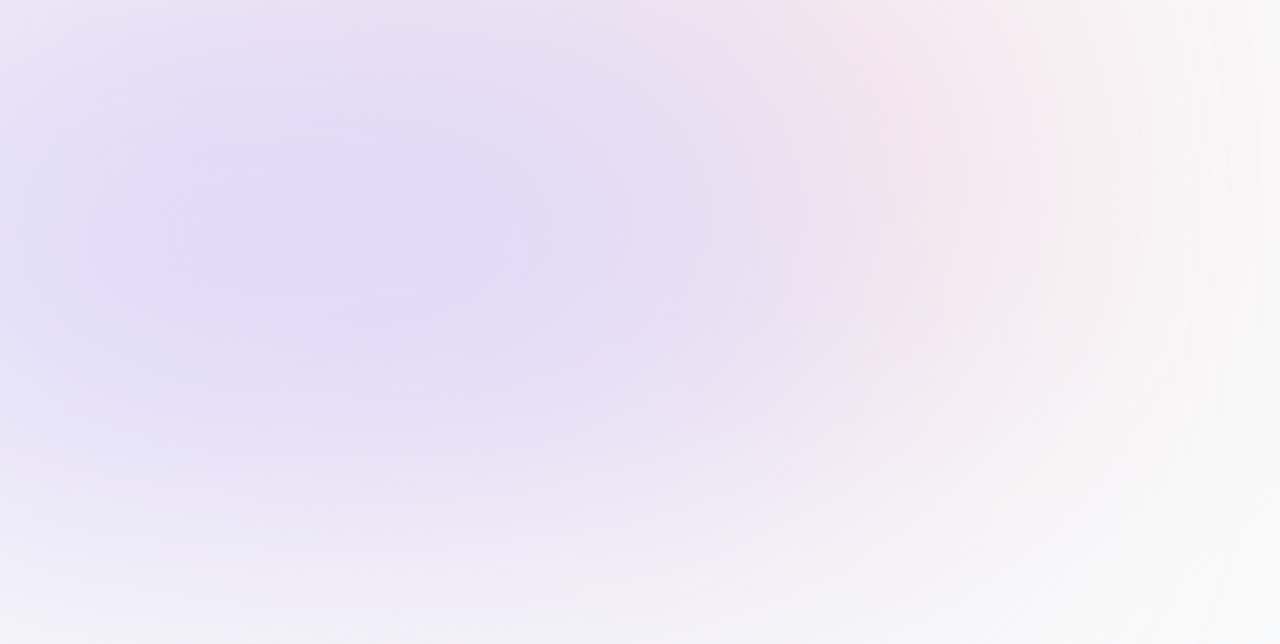
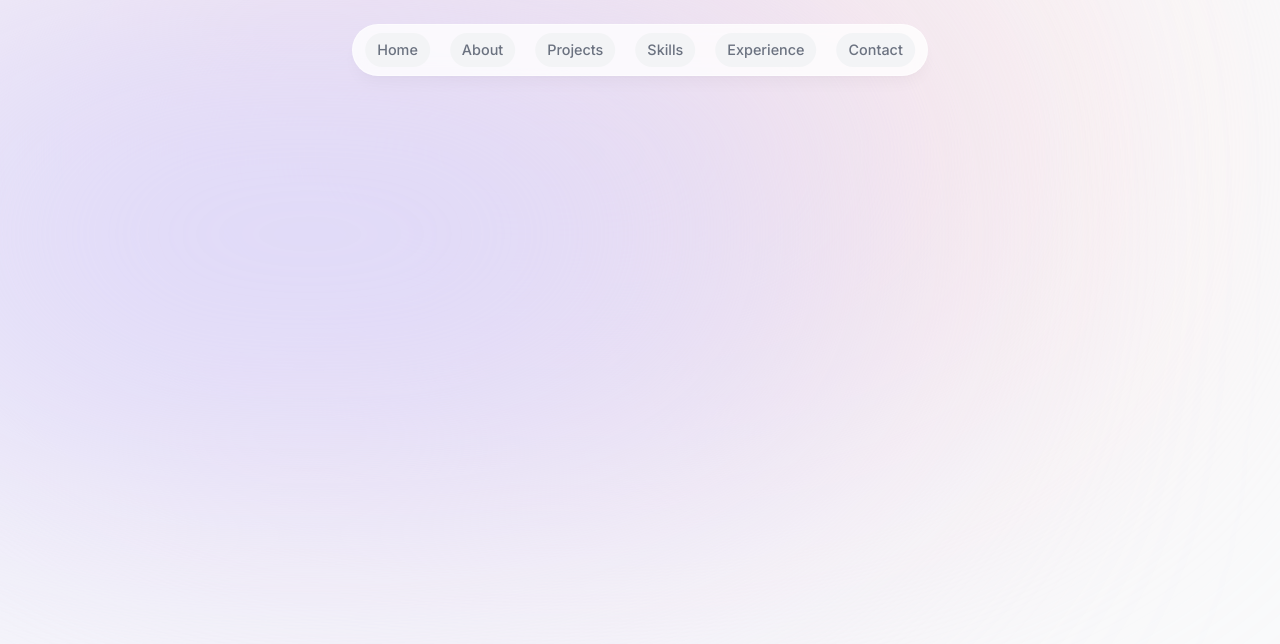
Before and after one commit to JvPedrosa/my-portfolio.github.io, a Next.js app: page / in a window 1280 px wide. Shown: the top 644 px of the page. Built offline with nearby package versions, Linux system fonts and the light colour scheme.

Commit message:
Add Header component to layout.tsx

```diff
--- a/app/layout.tsx
+++ b/app/layout.tsx
@@ -1,6 +1,7 @@
 import type { Metadata } from "next";
 import { Inter } from "next/font/google";
 import "./globals.css";
+import Header from "@/components/header";
 
 const inter = Inter({ subsets: ["latin"] });
 
@@ -21,6 +22,8 @@
       >
         <div className="bg-[#fbe2e3] absolute top-[-6rem] -z-10 right-[11rem] h-[31.25rem] w-[31.25rem] rounded-full blur-[10rem] sm:w-[68.75rem] dark:bg-[#946263]"></div>
         <div className="bg-[#dbd7fb] absolute top-[-1rem] -z-10 left-[-35rem] h-[31.25rem] w-[50rem] rounded-full blur-[10rem] sm:w-[68.75rem] md:left-[-33rem] lg:left-[-28rem] xl:left-[-15rem] 2xl:left-[-5rem] dark:bg-[#676394]"></div>
+
+        <Header />
         {children}
       </body>
     </html>
--- /dev/null
+++ b/components/header.tsx
@@ -0,0 +1,51 @@
+"use client";
+
+import React from "react";
+import { motion } from "framer-motion";
+import { links } from "@/lib/data";
+import Link from "next/link";
+import clsx from "clsx";
+
+export default function Header() {
+  return (
+    <header className="z-[999] relative">
+      <motion.div
+        className="fixed top-0 left-1/2 h-[4.5rem] w-full rounded-none border border-white border-opacity-40 bg-white bg-opacity-80 shadow-lg shadow-black/[0.03] backdrop-blur-[0.5rem] sm:top-6 sm:h-[3.25rem] sm:w-[36rem] sm:rounded-full dark:bg-gray-950 dark:border-black/40 dark:bg-opacity-75"
+        initial={{ y: -100, x: "-50%", opacity: 0 }}
+        animate={{ y: 0, x: "-50%", opacity: 1 }}
+      ></motion.div>
+
+      <nav className="flex fixed top-[0.15rem] left-1/2 h-12 -translate-x-1/2 py-2 sm:top-[1.7rem] sm:h-[initial] sm:py-0">
+        <ul className="flex w-[22rem] flex-wrap items-center justify-center gap-y-1 text-[0.9rem] font-medium text-gray-500 sm:w-[initial] sm:flex-nowrap sm:gap-5">
+          {links.map((link) => (
+            <motion.li
+              className="h-3/4 flex items-center justify-center relative"
+              key={link.hash}
+              initial={{ y: -100, opacity: 0 }}
+              animate={{ y: 0, opacity: 1 }}
+            >
+              <Link
+                className={clsx(
+                  "flex w-full items-center justify-center px-3 py-3 hover:text-gray-950 transition dark:text-gray-500 dark:hover:text-gray-300"
+                )}
+                href={link.hash}
+              >
+                {link.name}
+
+                <motion.span
+                  className="bg-gray-100 rounded-full absolute inset-0 -z-10 dark:bg-gray-800"
+                  layoutId="activeSection"
+                  transition={{
+                    type: "spring",
+                    stiffness: 380,
+                    damping: 30,
+                  }}
+                ></motion.span>
+              </Link>
+            </motion.li>
+          ))}
+        </ul>
+      </nav>
+    </header>
+  );
+}
--- a/package.json
+++ b/package.json
@@ -9,6 +9,8 @@
     "lint": "next lint"
   },
   "dependencies": {
+    "clsx": "^2.1.0",
+    "framer-motion": "^11.1.6",
     "next": "14.2.2",
     "react": "^18",
     "react-dom": "^18",
```
Also changed, not shown: 1 other file (tests, documents, lock files or other folders).
